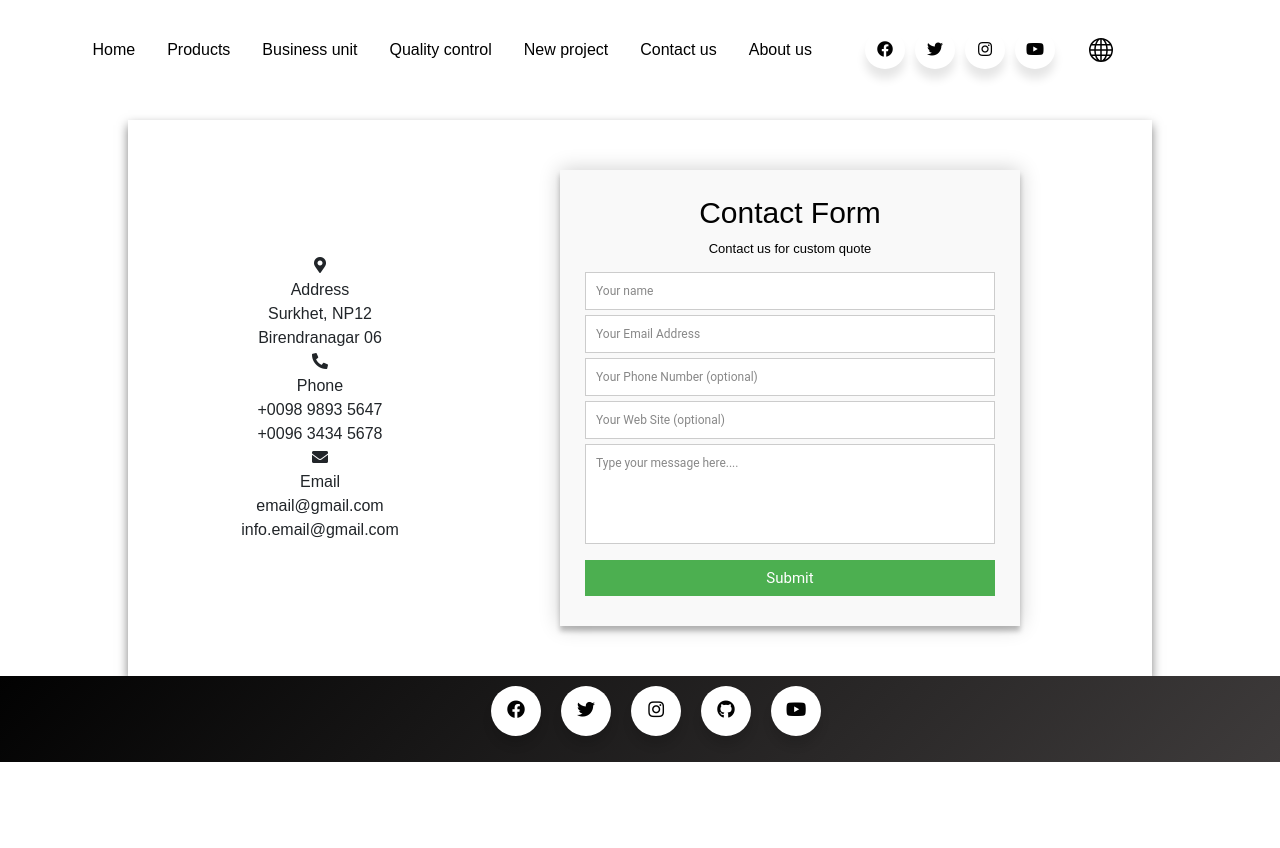
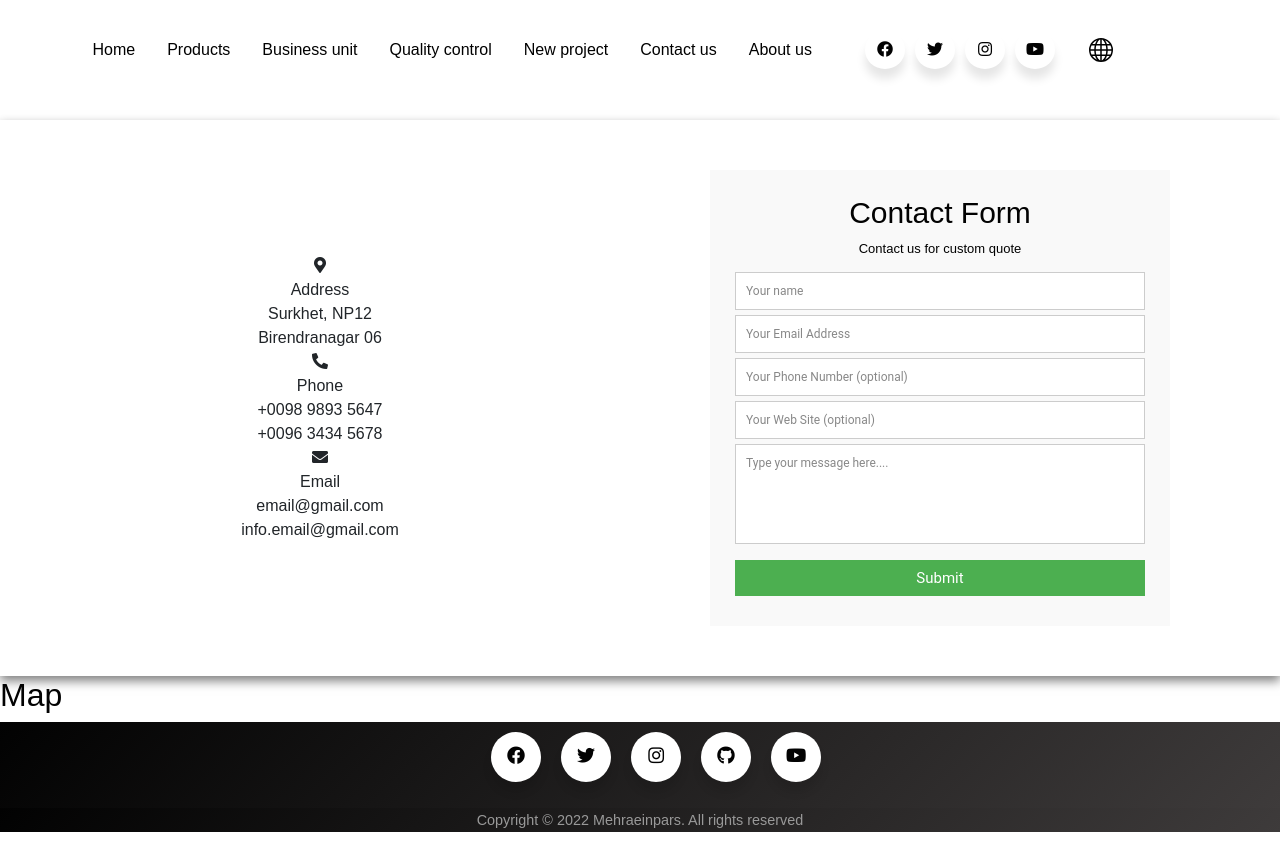
Before and after one commit to mohsen9april/Mehraeinpars4, a React (Create React App) app: page /Contactus in a window 1280 px wide. Before the commit the page ends 800 px from the top, so only its background shows below. Built offline with nearby package versions, Linux system fonts and the light colour scheme; a small style sheet from the web is missing.

Commit message:
modify contactus page

```diff
--- a/src/App.css
+++ b/src/App.css
@@ -975,6 +975,18 @@ section.module.parallax-12 {
   }
 }
 
+.copyrightText {
+  width: 100%;
+  background: linear-gradient(315deg, #3e3b3b, #020202);
+  text-align: center;
+  font-weight: 300;
+  /* padding: 12px 40px; */
+}
+
+.copyrightText p {
+  color: #999;
+}
+
 /* ------ Contact us -------------------------------------- */
 
 .contactusheader {
@@ -983,13 +995,13 @@ section.module.parallax-12 {
   margin: auto;
   justify-content: center;
   box-shadow: 0px 5px 10px 0px rgba(0, 0, 0, 0.5);
-  width: 80%;
+  width: 100%;
 }
 
 .left {
   /* background-color: red; */
   text-align: center;
-  width: 300px;
+  width: 600px;
   display: flex;
   flex-direction: column;
   align-items: center;
@@ -1028,7 +1040,7 @@ section.module.parallax-12 {
   background: #f9f9f9;
   padding: 25px;
   margin: 50px 0;
-  box-shadow: 0 0 20px 0 rgba(0, 0, 0, 0.2), 0 5px 5px 0 rgba(0, 0, 0, 0.24);
+  /* box-shadow: 0 0 20px 0 rgba(0, 0, 0, 0.2), 0 5px 5px 0 rgba(0, 0, 0, 0.24); */
 }
 
 #contactus h3 {
--- a/src/pages/Contactus.jsx
+++ b/src/pages/Contactus.jsx
@@ -63,6 +63,7 @@ const Contactus = () => {
           </div>
         </div>
       </div>
+      <h2>Map</h2>
     </>
   );
 };
--- a/src/pages/Footer.jsx
+++ b/src/pages/Footer.jsx
@@ -37,6 +37,9 @@ const Footer = () => {
           </li>
         </ul>
       </div>
+      <div class="copyrightText">
+        <p>Copyright © 2022 Mehraeinpars. All rights reserved</p>
+      </div>
     </>
   );
 };
```
